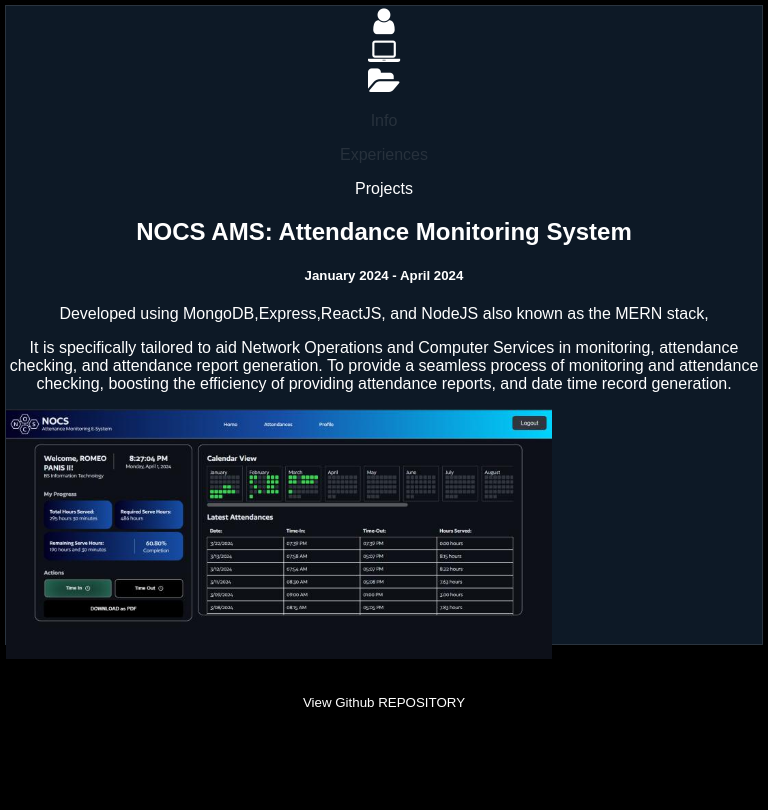
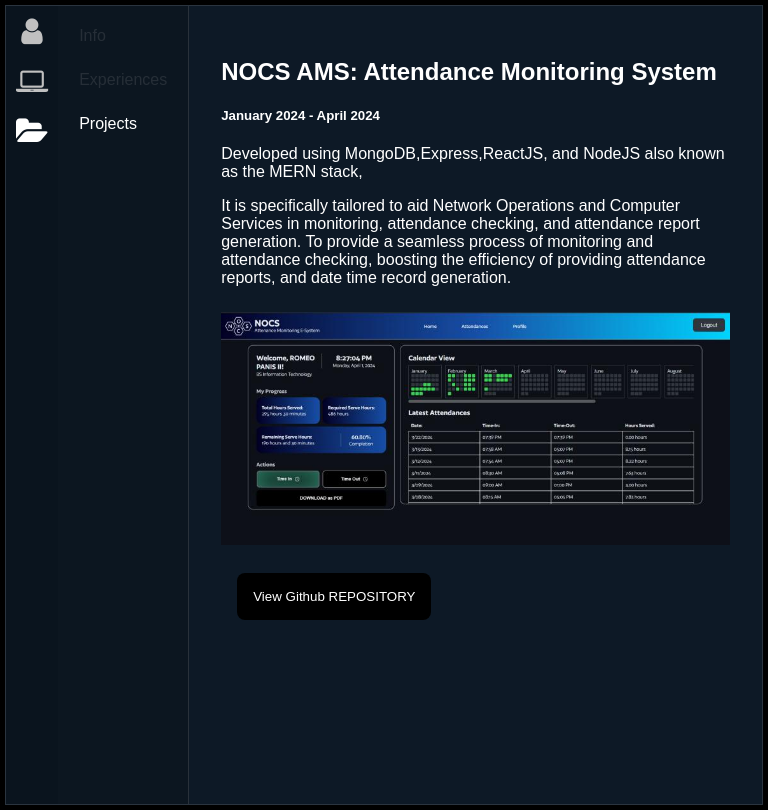
Before and after one commit to ikukee/Web-Portfolio, a React (Create React App) app in the folder client-side/: page / in a window 768 px wide. Both pictures are taken after a click on the element "Projects". Built offline with nearby package versions, Linux system fonts and the light colour scheme.

Commit message:
media query

```diff
--- a/client-side/src/components/projects-bubble/projects.js
+++ b/client-side/src/components/projects-bubble/projects.js
@@ -4,7 +4,6 @@ import "./projects.css"
 export const Projects = () => {
 
   return (<>
-    <div class="pagination">
       <div class="item">
         <h2>NOCS AMS: Attendance Monitoring System</h2>
         <h5>January 2024 - April 2024</h5>
@@ -22,6 +21,5 @@ export const Projects = () => {
         </div>
         <button onClick={(e)=>window.open("https://github.com/ikukee/NOCS_Internlogger-PUBLIC",'_blank').focus()}> View Github REPOSITORY</button>
       </div>
-    </div>
   </>)
 }
--- a/client-side/src/views/Landing/landing.css
+++ b/client-side/src/views/Landing/landing.css
@@ -6,15 +6,17 @@
     border: 1px solid rgba(192, 192, 192, 0.16);
 
     @media (min-width:1024px) {
-        &{
+        & {
             display: flex;
         }
+
         .main {
             width: 80%;
             text-align: left;
             display: flex;
             padding: 2rem
         }
+
         .sidebar {
             display: inline-flex;
 
@@ -60,26 +62,107 @@
 .selected {
     color: white;
 }
-*{outline: 0px dashed red;}
+
 @media only screen and (min-device-width : 320px) and (max-device-width : 480px) {
+    .terminal-look {
+        height: 50rem;
+    }
 
-    .side-icons{
+    .sidebar {
+        border-bottom: 1px solid rgba(192, 192, 192, 0.16);
+
+    }
+
+    .side-icons {
+        margin-top: .5rem;
         display: flex;
-        gap:1rem;
+        gap: 1rem;
     }
-    .side-icons > *{
+
+    .side-icons>* {
         width: 150px;
     }
+
     .sidebar .content {
         display: flex;
         gap: 1rem;
     }
-    .sidebar .content > *{
+
+    .sidebar .content>* {
         width: 150px;
     }
-    .main{
+
+    .main {
         text-wrap: wrap;
         text-align: left;
-        padding: 0;
+    }
+
+    .main>* {
+        margin-inline: 1rem;
+    }
+
+
+
+    img {
+        width: 100%;
+        height: 100%;
+        object-fit: contain;
     }
 }
+
+@media only screen and (min-device-width : 600px) and (max-device-width : 1024px) {
+    .terminal-look {
+        display: flex;
+        height: 50rem;
+    }
+
+    .main {
+        width: 80%;
+        text-align: left;
+        display: flex;
+        text-wrap: wrap;
+        padding: 2rem
+    }
+
+    img {
+        width: 100%;
+        height: 100%;
+        object-fit: contain;
+    }
+
+    .sidebar {
+        display: flex;
+
+        .side-icons {
+            background-color: #0a141e;
+            align-items: center;
+        }
+
+        .side-icons>* {
+            padding: 10px;
+            color: silver;
+
+            &:hover {
+                color: white;
+            }
+        }
+
+        .content {
+            background-color: #0c1620;
+
+            display: block;
+            border-right: 1px solid rgba(192, 192, 192, 0.16);
+            margin: 0;
+        }
+
+        .content>* {
+            text-align: left;
+            margin: 1rem;
+            padding: 5px;
+
+            &:hover {
+                color: white;
+            }
+        }
+    }
+}
```
